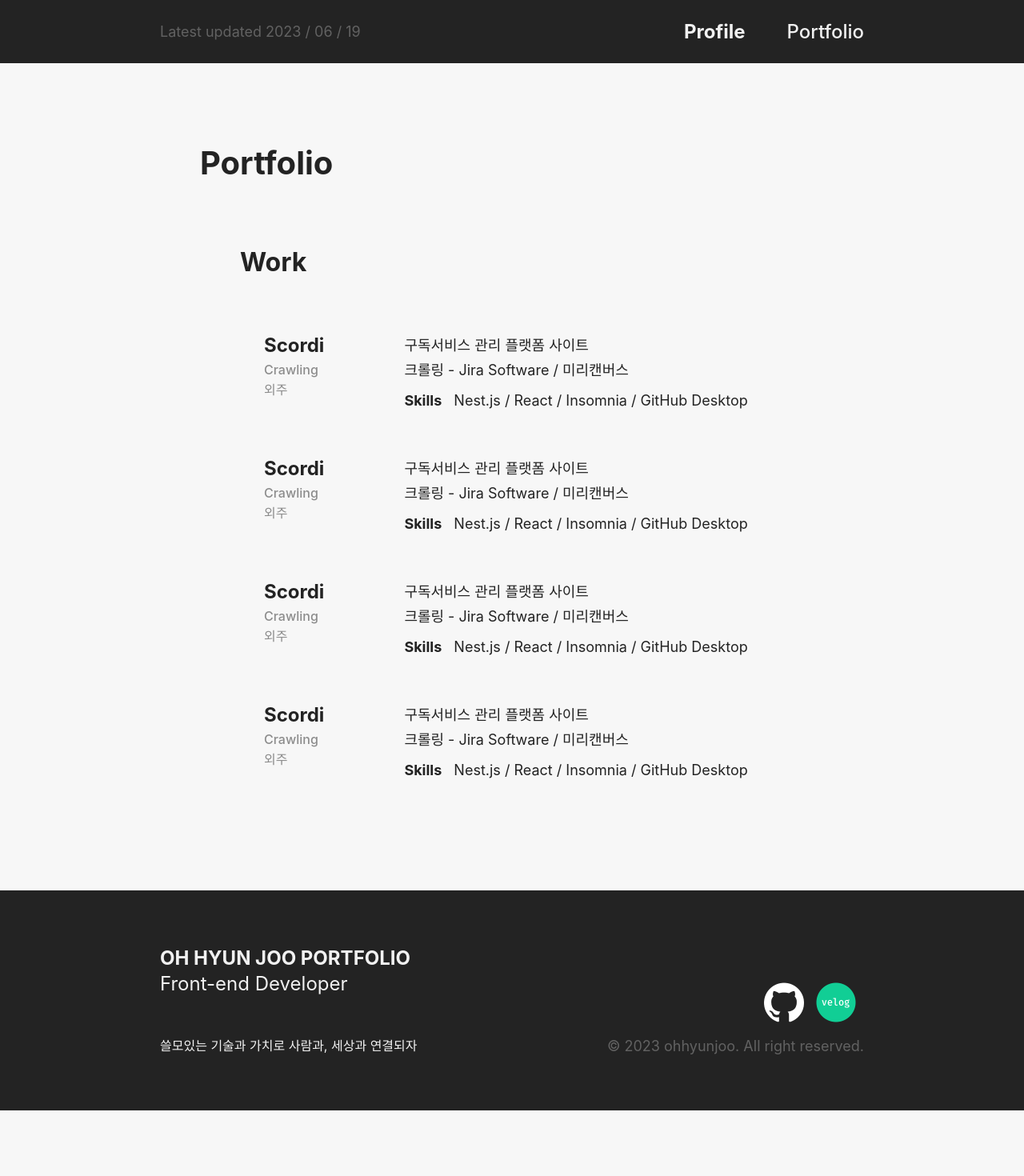
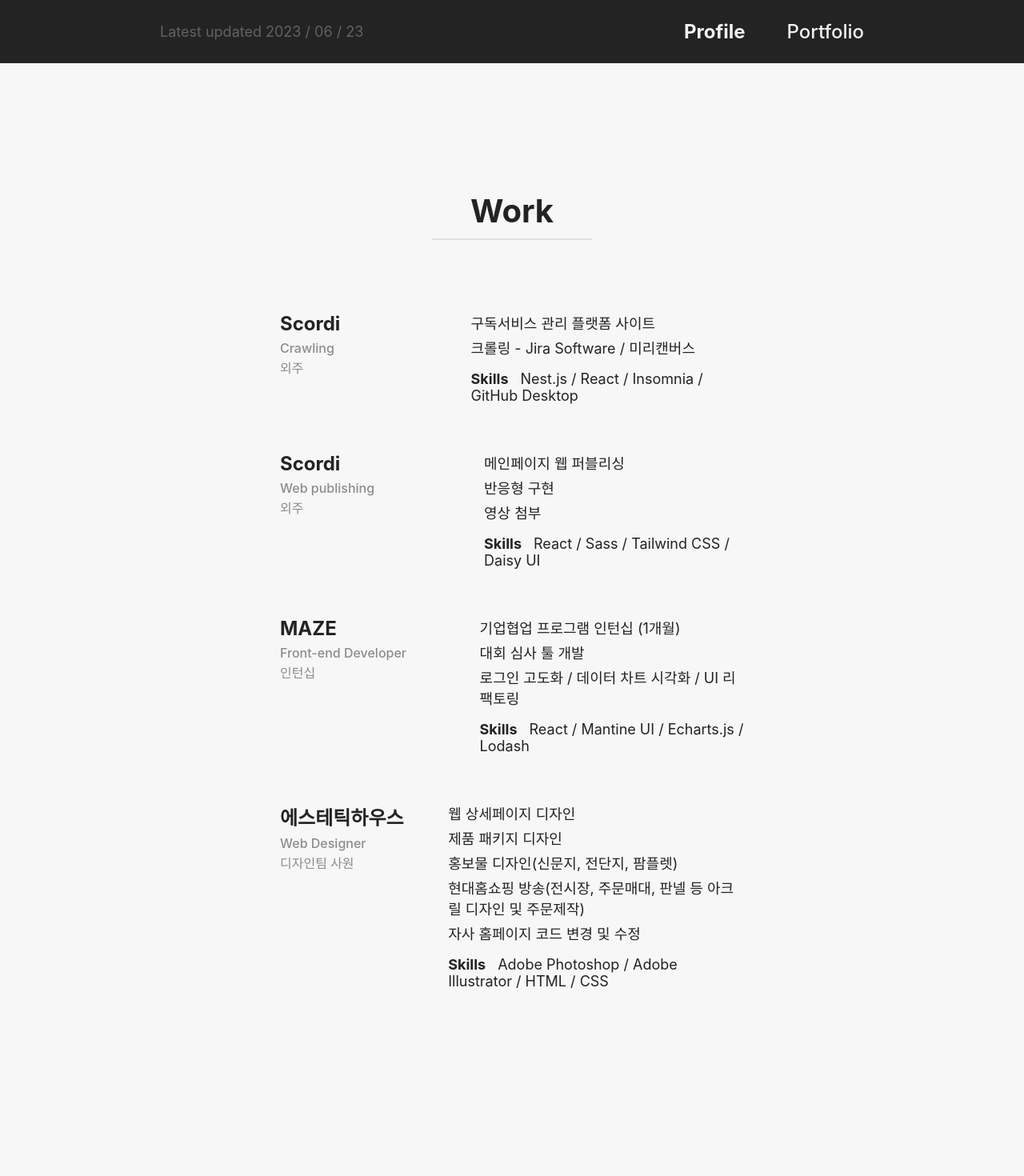
Before and after one commit to hyunjoo1130/portfolio, a React (Create React App) app: page /portfolio in a window 1280 px wide. Shown: the top 1470 px of the page at 80% size. Before the commit the page ends 1388 px from the top, so only its background shows below. Built offline with nearby package versions, Linux system fonts and the light colour scheme.

Commit message:
Work 영역 레이아웃 구현 완료

```diff
--- a/src/components/Header.jsx
+++ b/src/components/Header.jsx
@@ -5,6 +5,7 @@ import styled from 'styled-components';
 function Header() {
 	const navigate = useNavigate();
 	const [active, setActive] = useState('Profile');
+	const [hover, setHover] = useState(false);
 
 	const headerHandler = txt => {
 		setActive(txt);
@@ -13,8 +14,31 @@ function Header() {
 	return (
 		<HeaderContainer>
 			<HeaderWrapper>
-				<div className="updateDate">
-					<p style={{ opacity: 0.3, fontSize: 18 }}>Latest updated 2023 / 06 / 19</p>
+				<div className="updateDate" style={{ position: 'relative', cursor: 'pointer' }}>
+					<p
+						style={{ opacity: 0.3, fontSize: 18 }}
+						onMouseEnter={() => setHover(true)}
+						onMouseLeave={() => setHover(false)}
+					>
+						{hover ? 'Previous update 2023 / 06 / 19' : 'Latest updated 2023 / 06 / 23'}
+					</p>
+					{/* <p
+						style={{
+							position: 'absolute',
+							top: 27,
+							left: 10,
+							width: 250,
+							backgroundColor: '#eee',
+							fontSize: 16,
+							color: '#232323',
+							textAlign: 'center',
+							padding: '6px 10px',
+							borderRadius: 10,
+							opacity: hover ? 0.5 : 0,
+						}}
+					>
+						Previous update 2023 / 06 / 19
+					</p> */}
 				</div>
 				<div className="tabBox" style={{ display: 'flex', gap: 52, fontSize: 24 }}>
 					<span
@@ -56,14 +80,3 @@ const HeaderWrapper = styled.div`
 `;
 
 export default Header;
-
-const HEADER_DATA = [
-	{
-		id: 1,
-		title: 'Profile',
-	},
-	{
-		id: 2,
-		title: 'Portfolio',
-	},
-];
--- /dev/null
+++ b/src/pages/Portfolio/Portfolio.css
@@ -0,0 +1,59 @@
+#Portfolio {
+  margin: 0 50px;
+  padding-top: 150px;
+  padding-bottom: 50px;
+}
+#Portfolio .portfolio_section1 .article .wrapper {
+  padding: 0 70px 200px;
+}
+#Portfolio .portfolio_section1 .article .wrapper .title_box {
+  margin: 10px auto;
+  text-align: center;
+}
+#Portfolio .portfolio_section1 .article .wrapper .underline {
+  width: 200px;
+  margin: 0 auto 60px;
+  border: 1px solid #232323;
+  opacity: 0.1;
+}
+#Portfolio .portfolio_section1 .article .wrapper .list_container .list_block {
+  display: flex;
+  justify-content: flex-start;
+  padding: 30px;
+}
+#Portfolio .portfolio_section1 .article .wrapper .list_container .list_block .list_info {
+  display: flex;
+  flex-direction: column;
+  gap: 2px;
+  width: 300px;
+}
+#Portfolio .portfolio_section1 .article .wrapper .list_container .list_block .list_info .info_name {
+  margin-bottom: 4px;
+  font-size: 24px;
+  font-weight: 700;
+}
+#Portfolio .portfolio_section1 .article .wrapper .list_container .list_block .list_info .info_detail {
+  font-size: 16px;
+  font-weight: 400;
+}
+#Portfolio .portfolio_section1 .article .wrapper .list_container .list_block .list_info .info_detail {
+  font-size: 16px;
+  font-weight: 500;
+}
+#Portfolio .portfolio_section1 .article .wrapper .list_container .list_block .list_info .gray {
+  opacity: 0.5;
+}
+#Portfolio .portfolio_section1 .article .wrapper .list_container .list_block .list_idid {
+  font-size: 18px;
+  font-weight: 400;
+}
+#Portfolio .portfolio_section1 .article .wrapper .list_container .list_block .list_idid .idid {
+  display: flex;
+  flex-direction: column;
+  gap: 5px;
+  margin-bottom: 16px;
+}
+#Portfolio .portfolio_section1 .article .wrapper .list_container .list_block .list_idid .skills .skills_txt {
+  font-weight: 700;
+  margin-right: 15px;
+}/*# sourceMappingURL=Portfolio.css.map */
--- a/src/pages/Portfolio/Portfolio.jsx
+++ b/src/pages/Portfolio/Portfolio.jsx
@@ -5,20 +5,20 @@ function Portfolio() {
 	return (
 		<div id="Portfolio">
 			<section className="portfolio_section1 default_padding black_txt_color">
-				<article className="work_article">
-					<h2 className="title">Portfolio</h2>
-					<div className="work_wrapper">
-						<div className="work_title_box">
-							<h3 className="work_title">Work</h3>
+				<article className="article">
+					<div className="wrapper work">
+						<div className="title_box">
+							<h2 className="title">Work</h2>
 						</div>
-						<div className="work_list_container">
-							<div className="work_list_block">
-								<div className="company_info">
+						<hr className="underline" />
+						<div className="list_container">
+							<div className="list_block">
+								<div className="list_info">
 									<p className="info_name">Scordi</p>
 									<p className="info_detail gray">Crawling</p>
 									<p className="info_detail gray">외주</p>
 								</div>
-								<div className="company_idid">
+								<div className="list_idid">
 									<div className="idid">
 										<p className="details">구독서비스 관리 플랫폼 사이트</p>
 										<p className="details">크롤링 - Jira Software / 미리캔버스</p>
@@ -29,13 +29,81 @@ function Portfolio() {
 									</div>
 								</div>
 							</div>
-							<div className="work_list_block">
-								<div className="company_info">
+							<div className="list_block">
+								<div className="list_info">
+									<p className="info_name">Scordi</p>
+									<p className="info_detail gray">Web publishing</p>
+									<p className="info_detail gray">외주</p>
+								</div>
+								<div className="list_idid">
+									<div className="idid">
+										<p className="details">메인페이지 웹 퍼블리싱</p>
+										<p className="details">반응형 구현</p>
+										<p className="details">영상 첨부</p>
+									</div>
+									<div className="skills">
+										<span className="skills_txt">Skills</span>
+										<span className="skills_list">React / Sass / Tailwind CSS / Daisy UI</span>
+									</div>
+								</div>
+							</div>
+							<div className="list_block">
+								<div className="list_info">
+									<p className="info_name">MAZE</p>
+									<p className="info_detail gray">Front-end Developer</p>
+									<p className="info_detail gray">인턴십</p>
+								</div>
+								<div className="list_idid">
+									<div className="idid">
+										<p className="details">기업협업 프로그램 인턴십 (1개월)</p>
+										<p className="details">대회 심사 툴 개발</p>
+										<p className="details">로그인 고도화 / 데이터 차트 시각화 / UI 리팩토링</p>
+									</div>
+									<div className="skills">
+										<span className="skills_txt">Skills</span>
+										<span className="skills_list">React / Mantine UI / Echarts.js / Lodash</span>
+									</div>
+								</div>
+							</div>
+							<div className="list_block">
+								<div className="list_info">
+									<p className="info_name">에스테틱하우스</p>
+									<p className="info_detail gray">Web Designer</p>
+									<p className="info_detail gray">디자인팀 사원</p>
+								</div>
+								<div className="list_idid">
+									<div className="idid">
+										<p className="details">웹 상세페이지 디자인</p>
+										<p className="details">제품 패키지 디자인</p>
+										<p className="details">홍보물 디자인(신문지, 전단지, 팜플렛)</p>
+										<p className="details">
+											현대홈쇼핑 방송(전시장, 주문매대, 판넬 등 아크릴 디자인 및 주문제작)
+										</p>
+										<p className="details">자사 홈페이지 코드 변경 및 수정</p>
+									</div>
+									<div className="skills">
+										<span className="skills_txt">Skills</span>
+										<span className="skills_list">
+											Adobe Photoshop / Adobe Illustrator / HTML / CSS
+										</span>
+									</div>
+								</div>
+							</div>
+						</div>
+					</div>
+					<div className="wrapper edu">
+						<div className="title_box">
+							<h2 className="title">Education</h2>
+						</div>
+						<hr className="underline" />
+						<div className="list_container">
+							<div className="list_block">
+								<div className="list_info">
 									<p className="info_name">Scordi</p>
 									<p className="info_detail gray">Crawling</p>
 									<p className="info_detail gray">외주</p>
 								</div>
-								<div className="company_idid">
+								<div className="list_idid">
 									<div className="idid">
 										<p className="details">구독서비스 관리 플랫폼 사이트</p>
 										<p className="details">크롤링 - Jira Software / 미리캔버스</p>
@@ -46,37 +114,63 @@ function Portfolio() {
 									</div>
 								</div>
 							</div>
-							<div className="work_list_block">
-								<div className="company_info">
+							<div className="list_block">
+								<div className="list_info">
 									<p className="info_name">Scordi</p>
-									<p className="info_detail gray">Crawling</p>
+									<p className="info_detail gray">Web publishing</p>
 									<p className="info_detail gray">외주</p>
 								</div>
-								<div className="company_idid">
+								<div className="list_idid">
 									<div className="idid">
-										<p className="details">구독서비스 관리 플랫폼 사이트</p>
-										<p className="details">크롤링 - Jira Software / 미리캔버스</p>
+										<p className="details">메인페이지 웹 퍼블리싱</p>
+										<p className="details">반응형 구현</p>
+										<p className="details">영상 첨부</p>
 									</div>
 									<div className="skills">
 										<span className="skills_txt">Skills</span>
-										<span className="skills_list">Nest.js / React / Insomnia / GitHub Desktop</span>
+										<span className="skills_list">React / Sass / Tailwind CSS / Daisy UI</span>
 									</div>
 								</div>
 							</div>
-							<div className="work_list_block">
-								<div className="company_info">
-									<p className="info_name">Scordi</p>
-									<p className="info_detail gray">Crawling</p>
-									<p className="info_detail gray">외주</p>
+							<div className="list_block">
+								<div className="list_info">
+									<p className="info_name">MAZE</p>
+									<p className="info_detail gray">Front-end Developer</p>
+									<p className="info_detail gray">인턴십</p>
 								</div>
-								<div className="company_idid">
+								<div className="list_idid">
 									<div className="idid">
-										<p className="details">구독서비스 관리 플랫폼 사이트</p>
-										<p className="details">크롤링 - Jira Software / 미리캔버스</p>
+										<p className="details">기업협업 프로그램 인턴십 (1개월)</p>
+										<p className="details">대회 심사 툴 개발</p>
+										<p className="details">로그인 고도화 / 데이터 차트 시각화 / UI 리팩토링</p>
 									</div>
 									<div className="skills">
 										<span className="skills_txt">Skills</span>
-										<span className="skills_list">Nest.js / React / Insomnia / GitHub Desktop</span>
+										<span className="skills_list">React / Mantine UI / Echarts.js / Lodash</span>
+									</div>
+								</div>
+							</div>
+							<div className="list_block">
+								<div className="list_info">
+									<p className="info_name">에스테틱하우스</p>
+									<p className="info_detail gray">Web Designer</p>
+									<p className="info_detail gray">디자인팀 사원</p>
+								</div>
+								<div className="list_idid">
+									<div className="idid">
+										<p className="details">웹 상세페이지 디자인</p>
+										<p className="details">제품 패키지 디자인</p>
+										<p className="details">홍보물 디자인(신문지, 전단지, 팜플렛)</p>
+										<p className="details">
+											현대홈쇼핑 방송(전시장, 주문매대, 판넬 등 아크릴 디자인 및 주문제작)
+										</p>
+										<p className="details">자사 홈페이지 코드 변경 및 수정</p>
+									</div>
+									<div className="skills">
+										<span className="skills_txt">Skills</span>
+										<span className="skills_list">
+											Adobe Photoshop / Adobe Illustrator / HTML / CSS
+										</span>
 									</div>
 								</div>
 							</div>
--- a/src/pages/Portfolio/Portfolio.scss
+++ b/src/pages/Portfolio/Portfolio.scss
@@ -1,31 +1,36 @@
 #Portfolio {
 	margin: 0 50px;
-	padding-top: 100px;
+	padding-top: 150px;
 	padding-bottom: 50px;
 
 	.portfolio_section1 {
-		.work_article {
-			.title {
-				margin-bottom: 80px;
-			}
+		.article {
+			.wrapper {
+				padding: 0 70px 200px;
 
-			.work_wrapper {
-				padding: 0 50px;
-
-				.work_title_box {
-					margin-bottom: 40px;
+				.title_box {
+					margin: 10px auto;
+					text-align: center;
 				}
 
-				.work_list_container {
-					.work_list_block {
+				.underline {
+					width: 200px;
+					margin: 0 auto 60px;
+					border: 1px solid #232323;
+					opacity: 0.1;
+				}
+
+				.list_container {
+					.list_block {
 						display: flex;
 						justify-content: flex-start;
 						padding: 30px;
 
-						.company_info {
+						.list_info {
 							display: flex;
 							flex-direction: column;
 							gap: 2px;
+							width: 300px;
 
 							.info_name {
 								margin-bottom: 4px;
@@ -48,8 +53,7 @@
 							}
 						}
 
-						.company_idid {
-							padding-left: 100px;
+						.list_idid {
 							font-size: 18px;
 							font-weight: 400;
 
```
Also changed, not shown: src/pages/Profile/Profile.css (added, +80 -0 lines), 2 other files (tests, documents, lock files or other folders).
